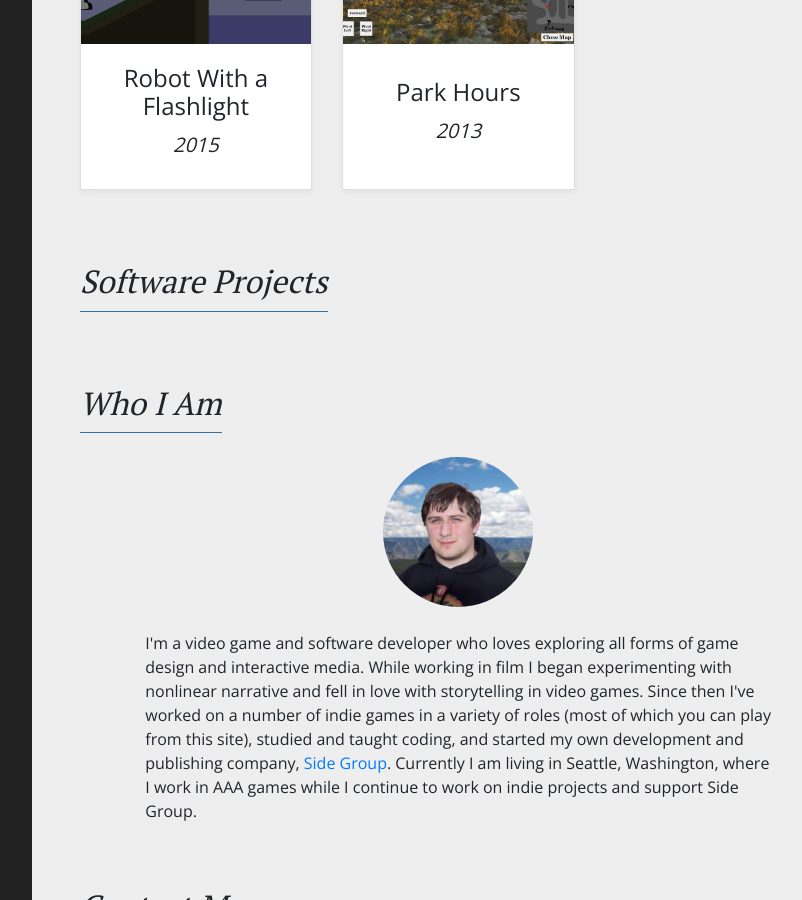
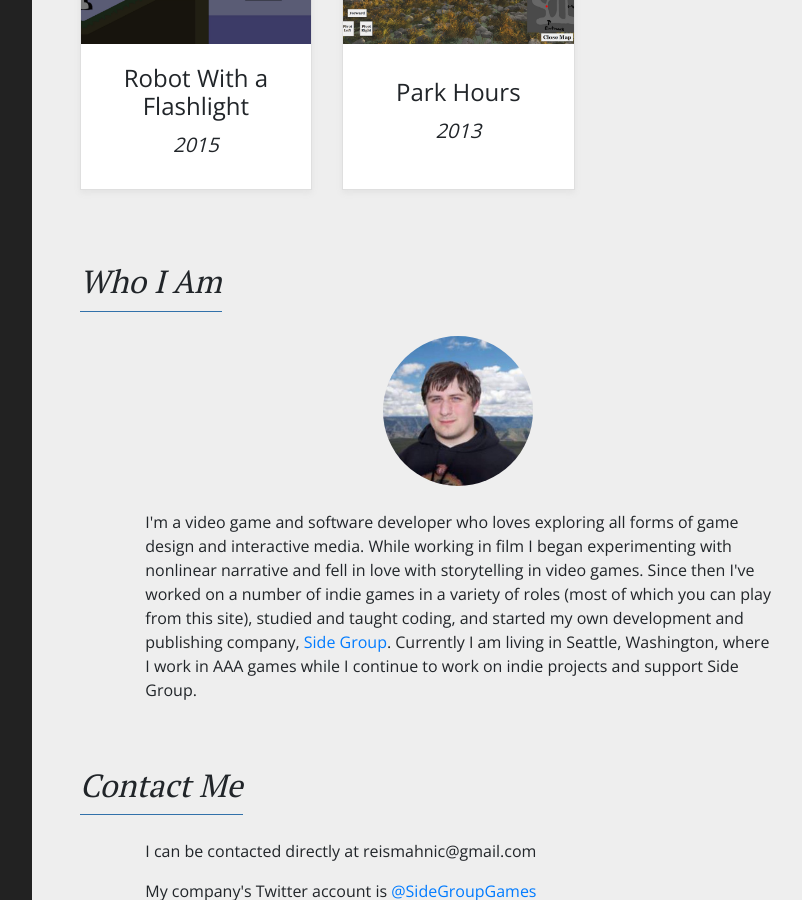
Before and after one commit to reismahnic/reis-mahnic, a Jekyll site: the page built from index.html, in a window 1280 px wide and 900 px high, scrolled down 1514 px. Shown: the whole window, without its empty margins (395-1197 px from the left). Built offline with Jekyll 4.4.1, drawn with Linux system fonts in a browser that asks for light colours.

Commit message:
Update home.html

```diff
--- a/_layouts/home.html
+++ b/_layouts/home.html
@@ -28,30 +28,6 @@ title: Reis Mahnic - Video Games and Software Development
             </div>
         {% endfor %}
     </div>
-    <div class="row" id="software-development-projects">
-        <div class="col-12">
-            <h2 class="d-inline-block section-heading mb-4 serif"><em>Software Projects</em></h2>
-        </div>
-    </div>
-    <div class="row mb-5">
-        {% assign software = site.software | sort: 'order' %}
-        {% for project in software %}
-            <div class="col-12 col-sm-6 col-lg-4 mb-4">
-                <a href="{{ project.url | relative_url }}" class="game-card-container">
-                    <div class="card rounded-0 h-100">
-                        <div class="card-img-container">
-                            <img class="card-img-top w-100 d-block" src="{{ project.header_image }}">
-                        </div>
-
-                        <div class="card-body text-center d-flex flex-column justify-content-center">
-                            <h4 class="card-title">{{ project.title }}</h4>
-                            <h5 class="card-title"><em>{{ project.release_date }}</em></h5>
-                        </div>
-                    </div>
-                </a>
-            </div>
-        {% endfor %}
-    </div>
     <div class="row" id="about">
         <div class="col-12">
             <h2 class="d-inline-block section-heading mb-4 serif"><em>Who I Am</em></h2>
```
